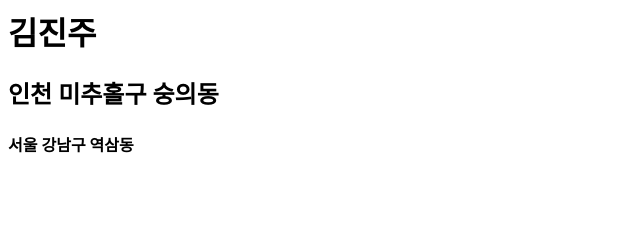
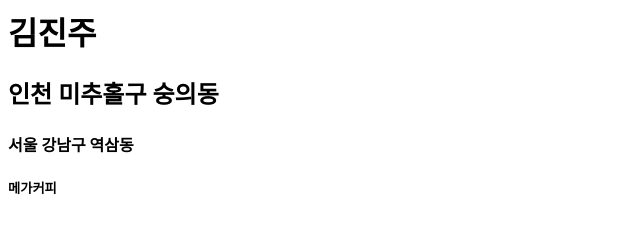
Before and after one commit to jinmo-byte/my-project3, a plain HTML site: page index.html in a window 1280 px wide. Shown: the full height of the page, 0-640 px from the left. Drawn offline with Linux system fonts and the light colour scheme.

Commit message:
add h5 element for 메가커피

```diff
--- a/index.html
+++ b/index.html
@@ -7,5 +7,6 @@
     <h1>김진주</h1>
     <h2>인천 미추홀구 숭의동</h2>
     <h4>서울 강남구 역삼동</h4>
+    <h5>메가커피</h5>
   </body>
 </html>
```
